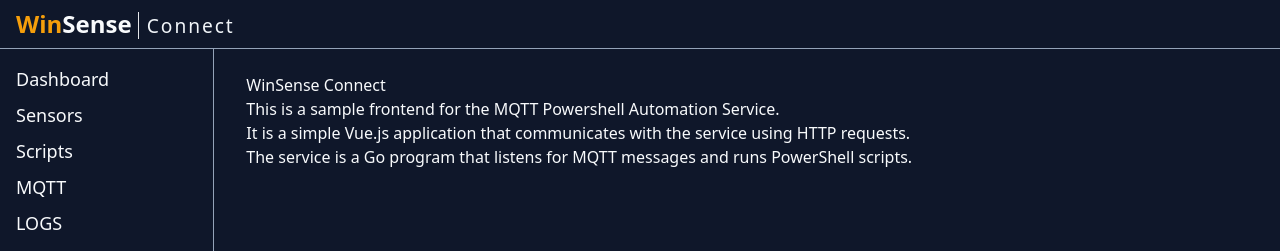
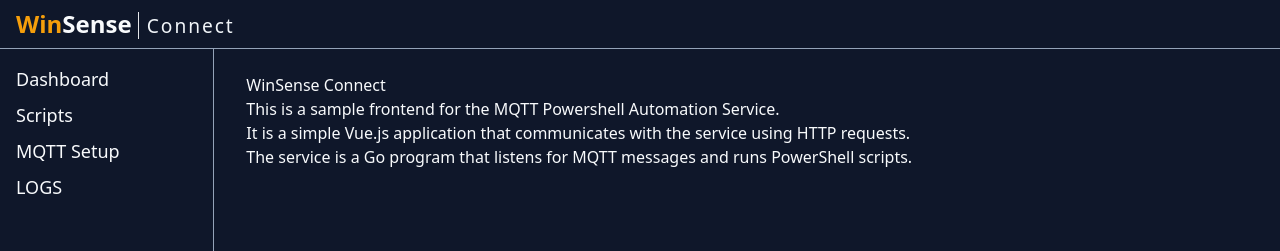
Before and after one commit to JacquesBeets/WinSenseConnect, a Nuxt app in the folder frontend/: page / in a window 1280 px wide. Shown: the top 251 px of the page. Built offline with nearby package versions, Linux system fonts and the light colour scheme.

Commit message:
hiding sensors for now

```diff
--- a/frontend/components/Sidebar.vue
+++ b/frontend/components/Sidebar.vue
@@ -3,16 +3,16 @@
     <NuxtLink to="/" class="text-lg">
       Dashboard
     </NuxtLink>
-    <NuxtLink to="/settings" class="text-lg">
+    <!-- <NuxtLink to="/settings" class="text-lg">
       Sensors
-    </NuxtLink>
-    <NuxtLink to="/settings" class="text-lg">
+    </NuxtLink> -->
+    <NuxtLink to="/scripts" class="text-lg">
       Scripts
     </NuxtLink>
     <NuxtLink to="/config/mqtt" class="text-lg">
-      MQTT
+      MQTT Setup
     </NuxtLink>
-    <NuxtLink to="/settings" class="text-lg">
+    <NuxtLink to="/logs" class="text-lg">
       LOGS
     </NuxtLink>
   </div>
```
